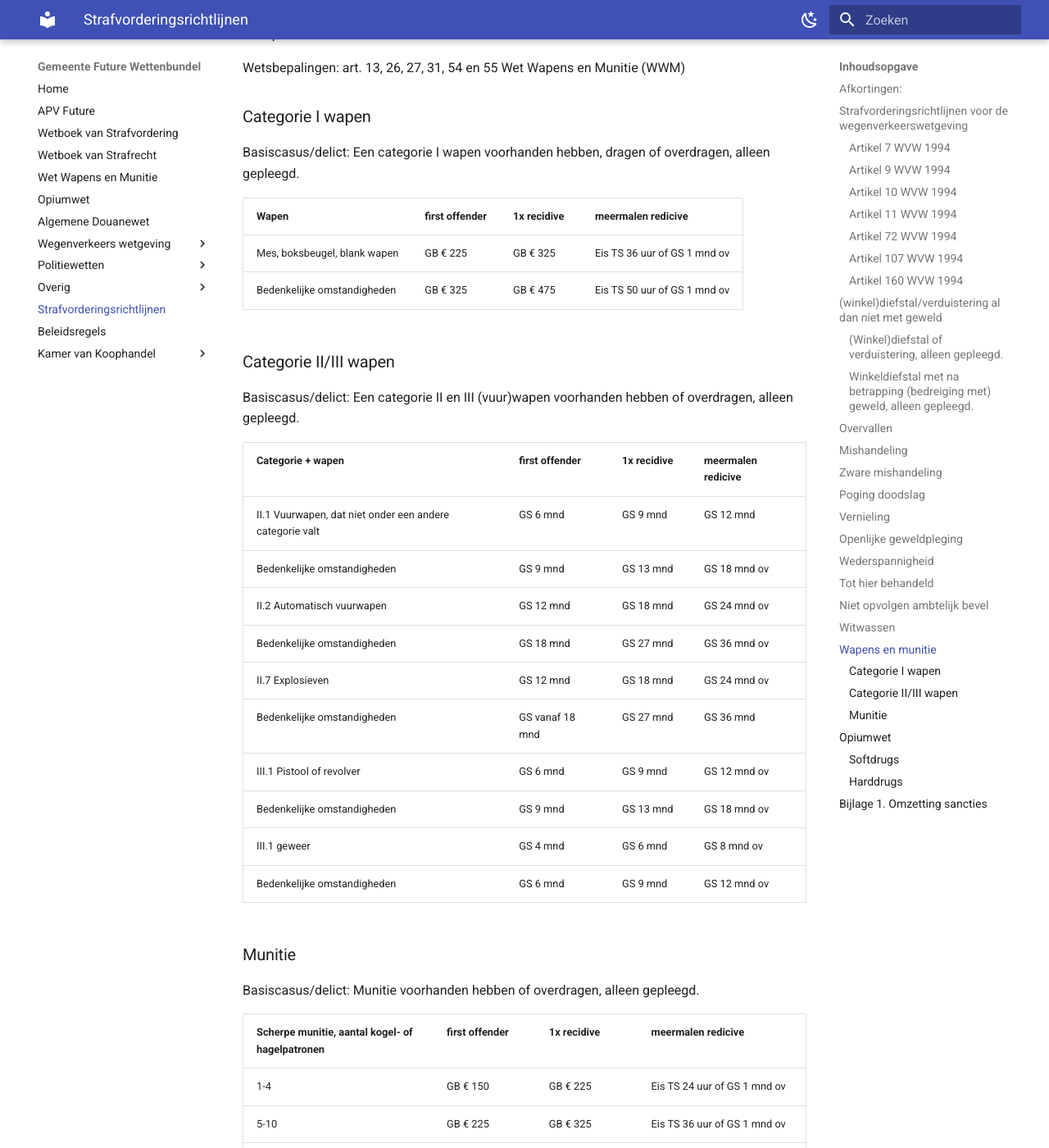
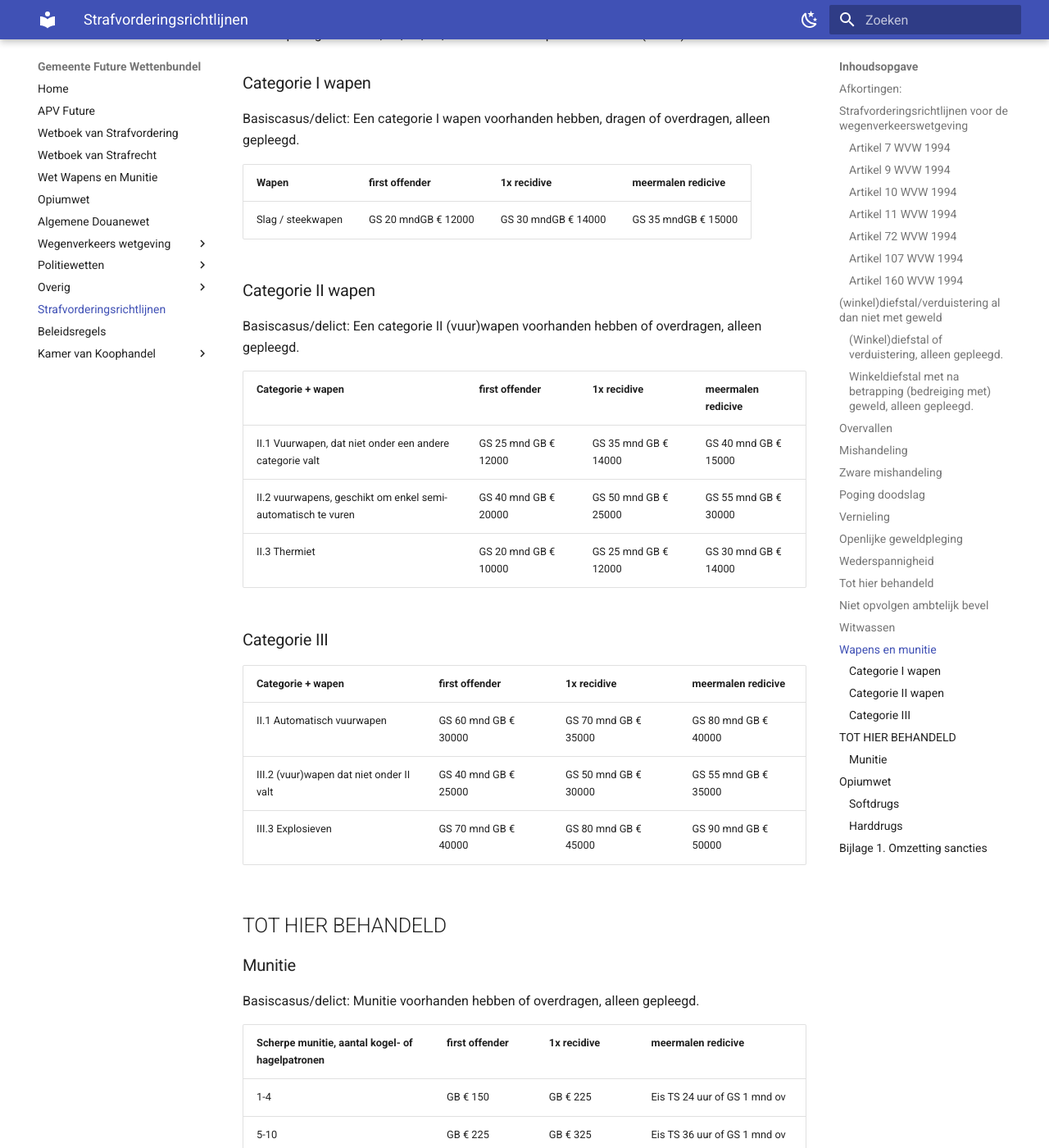
Before and after one commit to EnriqueFernandez20/FutureRP-Wettenbundel, an MkDocs documentation site: the page built from docs/strafvorderingsrichtlijnen.md, in a window 1280 px wide and 1400 px high, scrolled down 12624 px. Shown: the whole window at 82% size. Built offline with MkDocs 1.6.1 and Material for MkDocs 9.7.7, drawn with Linux system fonts in a browser that asks for light colours; some of the changed text lies outside the part shown.

Commit message:
Update strafvorderingsrichtlijnen.md

```diff
--- a/docs/strafvorderingsrichtlijnen.md
+++ b/docs/strafvorderingsrichtlijnen.md
@@ -302,10 +302,10 @@
 
 |                                                                             | first offender | 1x recidive | meermalen recidive           |
 | --------------------------------------------------------------------------- | -------------- | ----------- | ---------------------------- |
-| Belemmeren van een ambtshandeling                                           | GB € 175       | GB € 250    | Eis TS 28 uur of GS 1 mnd ov |
-| Niet voldoen aan ambtelijk bevel                                            | GB € 250       | GB € 375    | Eis TS 40 uur of GS 1 mnd ov |
-| Idem en er is sprake van brand, ongeval of levensbedreigende situaties      | GB € 500       | GB € 750    | Eis TS 80 uur of GS 1 mnd ov |
-| Beletten of verijdelen van een ambtshandeling (waaronder negeren stopbevel) | GB € 325       | GB € 475    | Eis TS 50 uur of GS 1 mnd ov |
+| Belemmeren van een ambtshandeling                                           | GB € 250       | GB € 400    | Eis TS 20 uur                |
+| Niet voldoen aan ambtelijk bevel                                            | GB € 500       | GB € 800    | Eis TS 30 uur                |
+| Idem en er is sprake van brand, ongeval of levensbedreigende situaties      | GB € 1000      | GB € 1500   | Eis TS 50 uur                |
+| Beletten of verijdelen van een ambtshandeling (waaronder negeren stopbevel) | GB € 325       | GB € 475    | Eis TS 50 uur                |
 
 ## Witwassen
 
@@ -315,8 +315,8 @@
 
 | Bedrag     | first offender | 1 x recidive | meermalen recidive            |
 | ---------- | -------------- | ------------ | ----------------------------- |
-| t/m € 5000 | TS 50 uur      | TS 70 uur    | Eis TS 100 uur of GS 2 mnd ov |
-| € 15.000   | GS 1 mnd       | GS 2 mnd     | GS 3 mnd ov                   |
+| t/m € 5000 | TS 5 uur       | TS 10 uur    | Eis TS 15 uur                 |
+| € 15.000   | GS 10 mnd      | GS 15 mnd    | Eis TS 20 uur                 |
 
 Hieronder worden de witgewassen bedragen (vanaf € 25.000,-) als uitgangspunt genomen. Daarbij vindt beoordeling van de strafmaat plaats aan de hand van de volgende drie categorieën verdachten:
 
@@ -326,23 +326,23 @@
 
 | Bedrag      | Categorie I | Categorie II | Categorie III |
 | ----------- | ----------- | ------------ | ------------- |
-| € 25.000    | GS 1 mnd    | GS 2 mnd     | GS 4 mnd      |
-| € 50.000    | GS 3 mnd    | GS 4 mnd     | GS 6 mnd      |
-| € 75.000    | GS 4 mnd    | GS 6 mnd     | GS 8 mnd      |
-| € 100.000   | GS 6 mnd    | GS 8 mnd     | GS 10 mnd     |
-| € 150.000   | GS 8 mnd    | GS 10 mnd    | GS 12 mnd     |
-| € 200.000   | GS 10 mnd   | GS 12 mnd    | GS 16 mnd     |
-| € 250.000   | GS 12 mnd   | GS 16 mnd    | GS 18 mnd     |
-| € 300.000   | GS 14 mnd   | GS 18 mnd    | GS 22 mnd     |
-| € 350.000   | GS 16 mnd   | GS 20 mnd    | GS 24 mnd     |
-| € 400.000   | GS 18 mnd   | GS 22 mnd    | GS 26 mnd     |
-| € 450.000   | GS 20 mnd   | GS 24 mnd    | GS 30 mnd     |
-| € 500.000   | GS 22 mnd   | GS 26 mnd    | GS 32 mnd     |
-| € 600.000   | GS 24 mnd   | GS 30 mnd    | GS 36 mnd     |
-| € 700.000   | GS 26 mnd   | GS 32 mnd    | GS 40 mnd     |
-| € 800.000   | GS 28 mnd   | GS 34 mnd    | GS 42 mnd     |
-| € 900.000   | GS 30 mnd   | GS 37 mnd    | GS 45 mnd     |
-| € 1.000.000 | GS 32 mnd   | GS 40 mnd    | GS 48 mnd     |
+| € 25.000    | GS 5 mnd    | GS 7 mnd     | GS 9 mnd      |
+| € 50.000    | GS 10 mnd   | GS 13 mnd    | GS 15 mnd     |
+| € 75.000    | GS 13 mnd   | GS 15 mnd    | GS 17 mnd     |
+| € 100.000   | GS 15 mnd   | GS 17 mnd    | GS 19 mnd     |
+| € 150.000   | GS 17 mnd   | GS 19 mnd    | GS 21 mnd     |
+| € 200.000   | GS 19 mnd   | GS 21 mnd    | GS 23 mnd     |
+| € 250.000   | GS 21 mnd   | GS 23 mnd    | GS 25 mnd     |
+| € 300.000   | GS 27 mnd   | GS 29 mnd    | GS 31 mnd     |
+| € 350.000   | GS 33 mnd   | GS 35 mnd    | GS 37 mnd     |
+| € 400.000   | GS 39 mnd   | GS 41 mnd    | GS 43 mnd     |
+| € 450.000   | GS 45 mnd   | GS 47 mnd    | GS 49 mnd     |
+| € 500.000   | GS 50 mnd   | GS 50 mnd    | GS 50 mnd     |
+| € 600.000   | GS 50 mnd   | GS 50 mnd    | GS 50 mnd     |
+| € 700.000   | GS 50 mnd   | GS 50 mnd    | GS 50 mnd     |
+| € 800.000   | GS 50 mnd   | GS 50 mnd    | GS 50 mnd     |
+| € 900.000   | GS 50 mnd   | GS 50 mnd    | GS 50 mnd     |
+| € 1.000.000 | GS 60 mnd   | GS 60 mnd    | GS 60 mnd     |
 
 **Bijzonderheden:**
 
@@ -360,27 +360,31 @@
 
 Basiscasus/delict: Een categorie I wapen voorhanden hebben, dragen of overdragen, alleen gepleegd.
 
-| Wapen                        | first offender | 1x recidive | meermalen redicive           |
-| ---------------------------- | -------------- | ----------- | ---------------------------- |
-| Mes, boksbeugel, blank wapen | GB € 225       | GB € 325    | Eis TS 36 uur of GS 1 mnd ov |
-| Bedenkelijke omstandigheden  | GB € 325       | GB € 475    | Eis TS 50 uur of GS 1 mnd ov |
+| Wapen                        | first offender       | 1x recidive          | meermalen redicive    |
+| ---------------------------- | -------------------- | -------------------- | --------------------- |
+| Slag / steekwapen            | GS 20  mndGB € 12000 | GS 30  mndGB € 14000 | GS 35  mndGB € 15000  |
 
-### Categorie II/III wapen
+### Categorie II wapen
 
-Basiscasus/delict: Een categorie II en III (vuur)wapen voorhanden hebben of overdragen, alleen gepleegd.
+Basiscasus/delict: Een categorie II (vuur)wapen voorhanden hebben of overdragen, alleen gepleegd.
 
-| Categorie + wapen                                        | first offender  | 1x recidive | meermalen redicive |
-| -------------------------------------------------------- | --------------- | ----------- | ------------------ |
-| II.1 Vuurwapen, dat niet onder een andere categorie valt | GS 6 mnd        | GS 9 mnd    | GS 12 mnd          |
-| Bedenkelijke omstandigheden                              | GS 9 mnd        | GS 13 mnd   | GS 18 mnd ov       |
-| II.2 Automatisch vuurwapen                               | GS 12 mnd       | GS 18 mnd   | GS 24 mnd ov       |
-| Bedenkelijke omstandigheden                              | GS 18 mnd       | GS 27 mnd   | GS 36 mnd ov       |
-| II.7 Explosieven                                         | GS 12 mnd       | GS 18 mnd   | GS 24 mnd ov       |
-| Bedenkelijke omstandigheden                              | GS vanaf 18 mnd | GS 27 mnd   | GS 36 mnd          |
-| III.1 Pistool of revolver                                | GS 6 mnd        | GS 9 mnd    | GS 12 mnd ov       |
-| Bedenkelijke omstandigheden                              | GS 9 mnd        | GS 13 mnd   | GS 18 mnd ov       |
-| III.1 geweer                                             | GS 4 mnd        | GS 6 mnd    | GS 8 mnd ov        |
-| Bedenkelijke omstandigheden                              | GS 6 mnd        | GS 9 mnd    | GS 12 mnd ov       |
+| Categorie + wapen                                              | first offender        | 1x recidive           | meermalen redicive    |
+| -------------------------------------------------------------- | --------------------- | --------------------- | --------------------- |
+| II.1 Vuurwapen, dat niet onder een andere categorie valt       | GS 25  mnd GB € 12000 | GS 35  mnd GB € 14000 | GS 40  mnd GB € 15000 |
+| II.2 vuurwapens, geschikt om enkel semi-automatisch te vuren   | GS 40  mnd GB € 20000 | GS 50  mnd GB € 25000 | GS 55  mnd GB € 30000 |
+| II.3 Thermiet                                                  | GS 20  mnd GB € 10000 | GS 25  mnd GB € 12000 | GS 30  mnd GB € 14000 |
+
+### Categorie III
+
+| Categorie + wapen                           | first offender         | 1x recidive            | meermalen redicive     |
+| --------------------------------------------| ---------------------- | ---------------------- | ---------------------- |
+| II.1 Automatisch vuurwapen                  | GS 60  mnd GB € 30000  | GS 70  mnd GB € 35000  | GS 80  mnd GB € 40000  |
+| III.2 (vuur)wapen dat niet onder II valt    | GS 40  mnd GB € 25000  | GS 50  mnd GB € 30000  | GS 55  mnd GB € 35000  |
+| III.3 Explosieven                           | GS 70  mnd GB € 40000  | GS 80  mnd GB € 45000  | GS 90  mnd GB € 50000  |
+
+TOT HIER BEHANDELD
+-----------------
+
 
 ### Munitie
 
```
